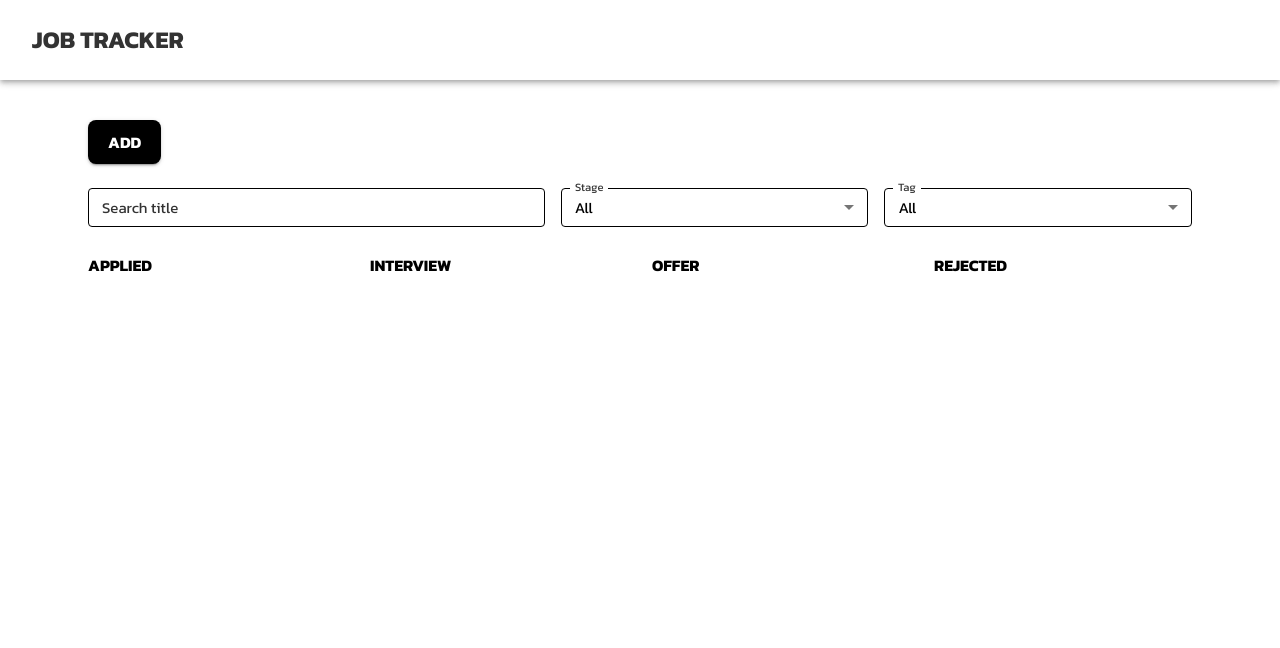
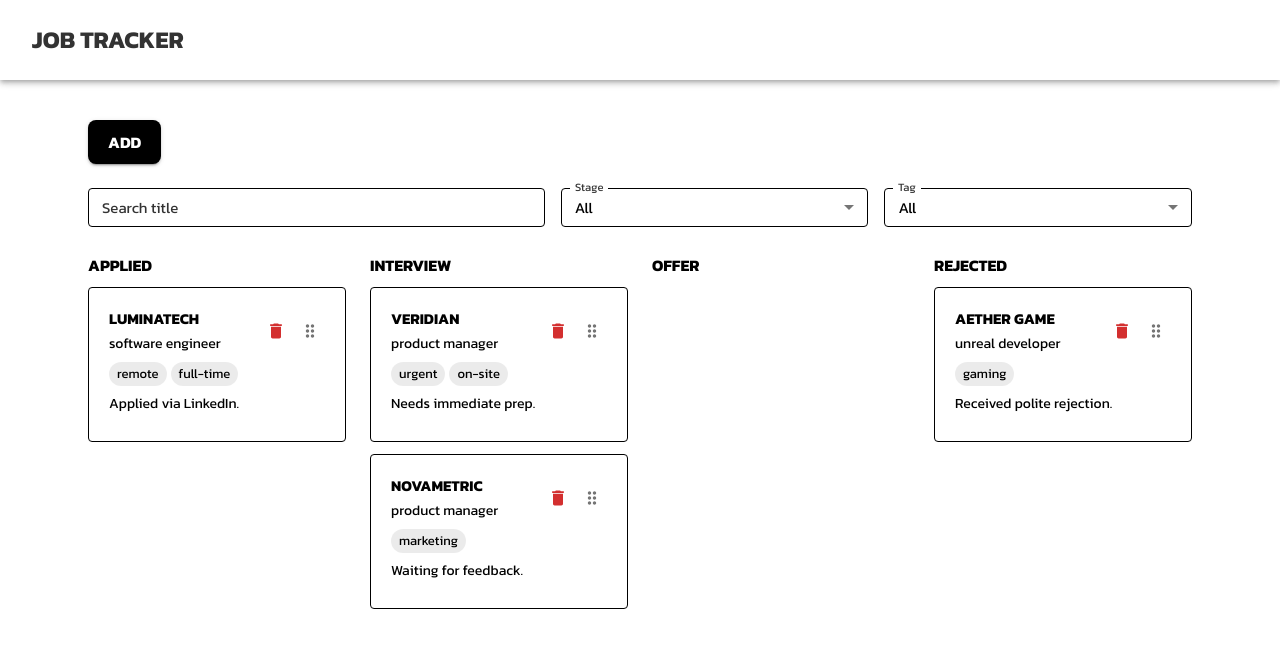
Before and after one commit to minimalnomad/job-crm, a React (Vite) app: page / in a window 1280 px wide. Shown: the top 648 px of the page. Built offline with nearby package versions, Linux system fonts and the light colour scheme.

Commit message:
feat: implement initial mock data

```diff
--- /dev/null
+++ b/src/data/mockApps.ts
@@ -0,0 +1,51 @@
+import type { JobApp } from "../domain/types";
+import { newId } from "../utils/id";
+
+const now = new Date().toISOString();
+
+export const initialMockApps: JobApp[] = [
+  {
+    id: newId(),
+    title: "Software Engineer",
+    company: "LuminaTech",
+    stage: "applied",
+    tags: ["remote", "full-time"],
+    contacts: [{ name: "Alex Chen", email: "alex.c@lumina.com" }],
+    notes: "Applied via LinkedIn.",
+    createdAt: now,
+    updatedAt: now,
+  },
+  {
+    id: newId(),
+    title: "Product Manager",
+    company: "Veridian",
+    stage: "interview",
+    tags: ["urgent", "on-site"],
+    contacts: [],
+    notes: "Needs immediate prep.",
+    createdAt: now,
+    updatedAt: now,
+  },
+  {
+    id: newId(),
+    title: "Product Manager",
+    company: "NovaMetric",
+    stage: "interview",
+    tags: ["marketing"],
+    contacts: [],
+    notes: "Waiting for feedback.",
+    createdAt: now,
+    updatedAt: now,
+  },
+  {
+    id: newId(),
+    title: "Unreal Developer",
+    company: "Aether Game",
+    stage: "rejected",
+    tags: ["gaming"],
+    contacts: [],
+    notes: "Received polite rejection.",
+    createdAt: now,
+    updatedAt: now,
+  },
+];
--- a/src/data/repo.ts
+++ b/src/data/repo.ts
@@ -1,9 +1,25 @@
 import type { JobApp } from "../domain/types";
+import { initialMockApps } from "./mockApps";
 
 const KEY = "jobcrm.apps.v1";
 
-export const loadApps = (): JobApp[] =>
-  JSON.parse(localStorage.getItem(KEY) || "[]");
+export const loadApps = (): JobApp[] => {
+  const storedData = localStorage.getItem(KEY);
+
+  if (!storedData) {
+    saveApps(initialMockApps);
+    return initialMockApps;
+  }
+
+  const apps = JSON.parse(storedData) as JobApp[];
+
+  if (apps.length === 0) {
+    saveApps(initialMockApps);
+    return initialMockApps;
+  }
+
+  return apps;
+};
 
 export const saveApps = (jobs: JobApp[]) =>
   localStorage.setItem(KEY, JSON.stringify(jobs));
```
